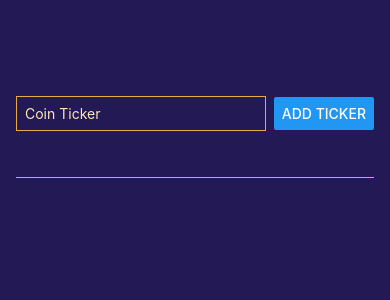
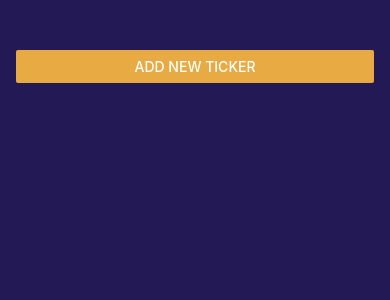
Before and after one commit to soodaayush/coindeno, a React Native app: screen / in a window 390 px wide. Shown: the top 300 px of the page. Built offline with nearby package versions, Linux system fonts and the light colour scheme.

Commit message:
Finished creating basic features

```diff
--- a/App.js
+++ b/App.js
@@ -1,27 +1,26 @@
 import { useState } from "react";
+import { StyleSheet, View, FlatList, Button } from "react-native";
+import { StatusBar } from "expo-status-bar";
+
 import "intl";
 import "intl/locale-data/jsonp/en";
-import {
-  StyleSheet,
-  Text,
-  View,
-  Button,
-  TextInput,
-  ScrollView,
-  FlatList,
-} from "react-native";
+
+import TickerItem from "./components/TickerItem";
+import TickerInput from "./components/TickerInput";
 
 export default function App() {
-  const [enteredTicker, setEnteredTicker] = useState("");
+  const [modalIsVisible, setModalIsVisible] = useState(false);
   const [tickerData, setTickerData] = useState([]);
 
-  let coinData = [];
-
-  function tickerInputHandler(enteredText) {
-    setEnteredTicker(enteredText);
+  function startModal() {
+    setModalIsVisible(true);
   }
 
-  function addTicker() {
+  function endModal() {
+    setModalIsVisible(false);
+  }
+
+  function addTicker(enteredTicker) {
     let tickerInfo = getTickerData(enteredTicker);
 
     tickerInfo.then((results) => {
@@ -34,11 +33,9 @@ export default function App() {
       };
 
       setTickerData([...tickerData, ticker]);
-
-      coinData.push(ticker);
     });
 
-    // setTickerData(coinData);
+    endModal();
   }
 
   async function getTickerData(enteredText) {
@@ -57,35 +54,42 @@ export default function App() {
     }
   }
 
+  function deleteTicker(id) {
+    setTickerData((currentTickerData) => {
+      return currentTickerData.filter((ticker) => ticker.id !== id);
+    });
+  }
+
   return (
+    <>
+      <StatusBar style="light" />
       <View style={styles.appContainer}>
-      <View style={styles.inputContainer}>
-        <TextInput
-          style={styles.textInput}
-          placeholder="Coin Ticker"
-          onChangeText={tickerInputHandler}
+        <Button title="Add New Ticker" color="#E8AA42" onPress={startModal} />
+        {modalIsVisible && (
+          <TickerInput
+            visible={modalIsVisible}
+            onAddTicker={addTicker}
+            onCancel={endModal}
           />
-        <Button title="Add Ticker" onPress={addTicker} />
-      </View>
+        )}
         <View style={styles.tickersContainer}>
           <FlatList
             data={tickerData}
             renderItem={(itemData) => {
-            <View style={styles.tickerListItem}>
-              <Text style={styles.tickersText}>{itemData.item.name}</Text>
-              <Text style={styles.tickersText}>
-                {new Intl.NumberFormat("en", {
-                  style: "currency",
-                  currency: "cad",
-                  minimumFractionDigits: 0,
-                  maximumFractionDigits: 2,
-                }).format(itemData.item.price)}
-              </Text>
-            </View>;
+              return (
+                <TickerItem
+                  name={itemData.item.name}
+                  price={itemData.item.price}
+                  logo={itemData.item.image}
+                  id={itemData.item.id}
+                  onDeleteTicker={deleteTicker}
+                />
+              );
             }}
           />
         </View>
       </View>
+    </>
   );
 }
 
@@ -95,23 +99,6 @@ const styles = StyleSheet.create({
     paddingTop: 50,
     paddingHorizontal: 16,
     backgroundColor: "#231955",
-  },
-  inputContainer: {
-    flex: 1,
-    flexDirection: "row",
-    justifyContent: "space-between",
-    alignItems: "center",
-    marginBottom: 24,
-    borderBottomWidth: 1,
-    borderBottomColor: "#E8AA42",
-  },
-  textInput: {
-    borderWidth: 1,
-    borderColor: "#E8AA42",
-    width: "70%",
-    marginRight: 8,
-    padding: 8,
-    color: "#FFE5B4",
   },
   tickersContainer: {
     flex: 5,
@@ -123,19 +110,4 @@ const styles = StyleSheet.create({
     color: "#FFE5B4",
     fontSize: 20,
   },
-  tickerListItem: {
-    marginTop: 5,
-    marginBottom: 1,
-    flexDirection: "row",
-    justifyContent: "space-between",
-    borderWidth: 1,
-    borderColor: "#E8AA42",
-    padding: 10,
-    backgroundColor: "#1F4690",
-    borderRadius: 10,
-  },
-  tickersText: {
-    color: "#FFE5B4",
-    fontSize: 15,
-  },
 });
--- a/app.json
+++ b/app.json
@@ -1,7 +1,7 @@
 {
   "expo": {
-    "name": "RNCourse",
-    "slug": "RNCourse",
+    "name": "react-native-coin-tracker",
+    "slug": "react-native-coin-tracker",
     "version": "1.0.0",
     "orientation": "portrait",
     "icon": "./assets/icon.png",
@@ -14,9 +14,7 @@
     "updates": {
       "fallbackToCacheTimeout": 0
     },
-    "assetBundlePatterns": [
-      "**/*"
-    ],
+    "assetBundlePatterns": ["**/*"],
     "ios": {
       "supportsTablet": true
     },
--- /dev/null
+++ b/components/TickerInput.js
@@ -0,0 +1,68 @@
+import { useState } from "react";
+import { StyleSheet, View, TextInput, Button, Modal } from "react-native";
+
+function TickerInput(props) {
+  const [enteredTicker, setEnteredTicker] = useState("");
+
+  function tickerInputHandler(enteredText) {
+    setEnteredTicker(enteredText);
+  }
+
+  function addTicker() {
+    props.onAddTicker(enteredTicker);
+    setEnteredTicker("");
+  }
+
+  return (
+    <Modal visible={props.visible} animationType="slide">
+      <View style={styles.inputContainer}>
+        <TextInput
+          style={styles.textInput}
+          placeholder="Coin Ticker"
+          placeholderTextColor="#FFE5B4"
+          onChangeText={tickerInputHandler}
+          value={enteredTicker}
+        />
+        <View style={styles.buttonContainer}>
+          <View style={styles.button}>
+            <Button title="Add Ticker" color="#E8AA42" onPress={addTicker} />
+          </View>
+          <View style={styles.button}>
+            <Button title="Cancel" color="#E8AA42" onPress={props.onCancel} />
+          </View>
+        </View>
+      </View>
+    </Modal>
+  );
+}
+
+const styles = StyleSheet.create({
+  inputContainer: {
+    flex: 1,
+    justifyContent: "center",
+    alignItems: "center",
+    padding: 16,
+    borderBottomWidth: 1,
+    backgroundColor: "#231955",
+  },
+  textInput: {
+    borderWidth: 1,
+    borderColor: "#E8AA42",
+    width: "100%",
+    padding: 8,
+    color: "#FFE5B4",
+    backgroundColor: "#1F4690",
+    padding: 16,
+    borderRadius: 6,
+  },
+  buttonContainer: {
+    marginTop: 16,
+    flexDirection: "row",
+  },
+  button: {
+    width: "30%",
+    marginHorizontal: 8,
+  },
+});
+
+export default TickerInput;
--- /dev/null
+++ b/components/TickerItem.js
@@ -0,0 +1,66 @@
+import { StyleSheet, View, Text, Pressable, Image } from "react-native";
+
+function TickerItem(props) {
+  return (
+    <View style={styles.tickerListItem}>
+      <Pressable
+        android_ripple={{ color: "#dddddd" }}
+        onPress={props.onDeleteTicker.bind(this, props.id)}
+        style={({ pressed }) =>
+          pressed ? styles.pressedItem : styles.unpressedItem
+        }
+      >
+        <View style={styles.infoView}>
+          <Image style={styles.image} source={{ uri: props.logo }} />
+          <Text style={styles.tickersText}>{props.name}</Text>
+        </View>
+        <View style={styles.infoView}>
+          <Text style={styles.tickersText}>
+            {new Intl.NumberFormat("en", {
+              style: "currency",
+              currency: "cad",
+              minimumFractionDigits: 0,
+              maximumFractionDigits: 2,
+            }).format(props.price)}
+          </Text>
+        </View>
+      </Pressable>
+    </View>
+  );
+}
+
+const styles = StyleSheet.create({
+  tickerListItem: {
+    marginTop: 5,
+    marginBottom: 1,
+    borderWidth: 1,
+    borderColor: "#E8AA42",
+    backgroundColor: "#1F4690",
+    borderRadius: 10,
+  },
+  pressedItem: {
+    opacity: 0.5,
+    flexDirection: "row",
+    justifyContent: "space-between",
+  },
+  unpressedItem: {
+    flexDirection: "row",
+    justifyContent: "space-between",
+  },
+  tickersText: {
+    color: "#FFE5B4",
+    fontSize: 15,
+    padding: 10,
+  },
+  infoView: {
+    flexDirection: "row",
+    alignItems: "center",
+  },
+  image: {
+    width: 50,
+    height: 50,
+    margin: 10,
+  },
+});
+
+export default TickerItem;
--- a/package.json
+++ b/package.json
@@ -1,5 +1,5 @@
 {
-  "name": "rncourse",
+  "name": "react-native-coin-tracker",
   "version": "1.0.0",
   "main": "node_modules/expo/AppEntry.js",
   "scripts": {
```
Lines whose indentation alone changed are shown as unchanged.
